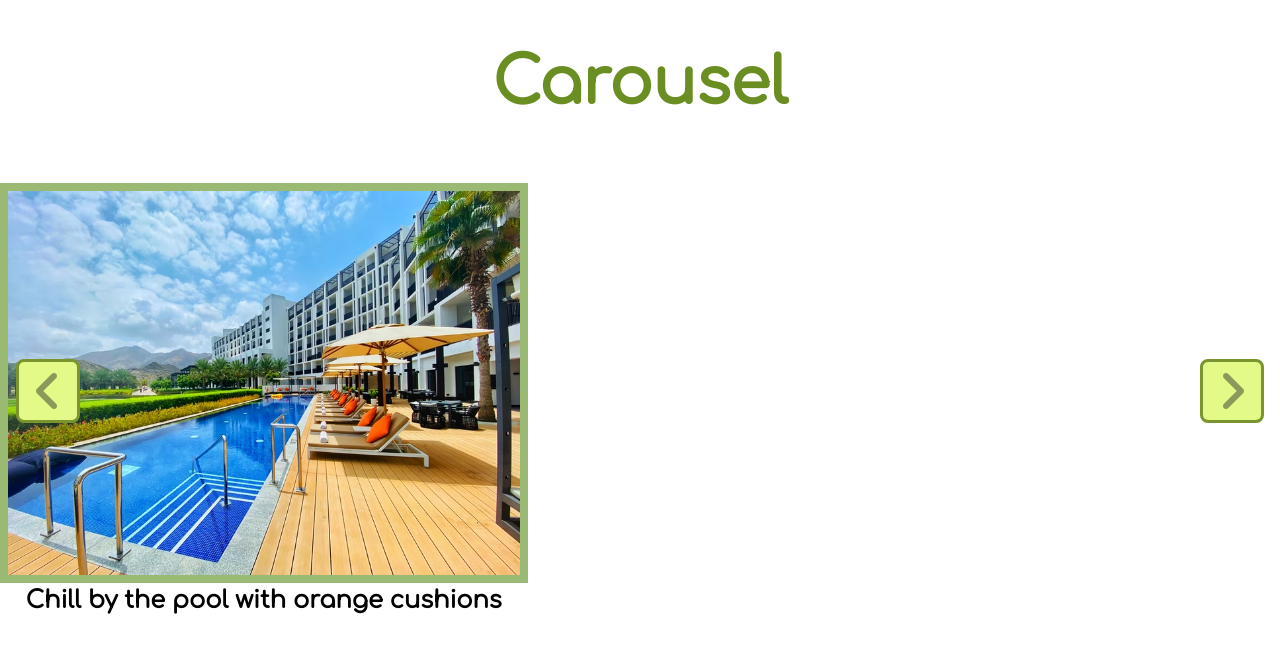
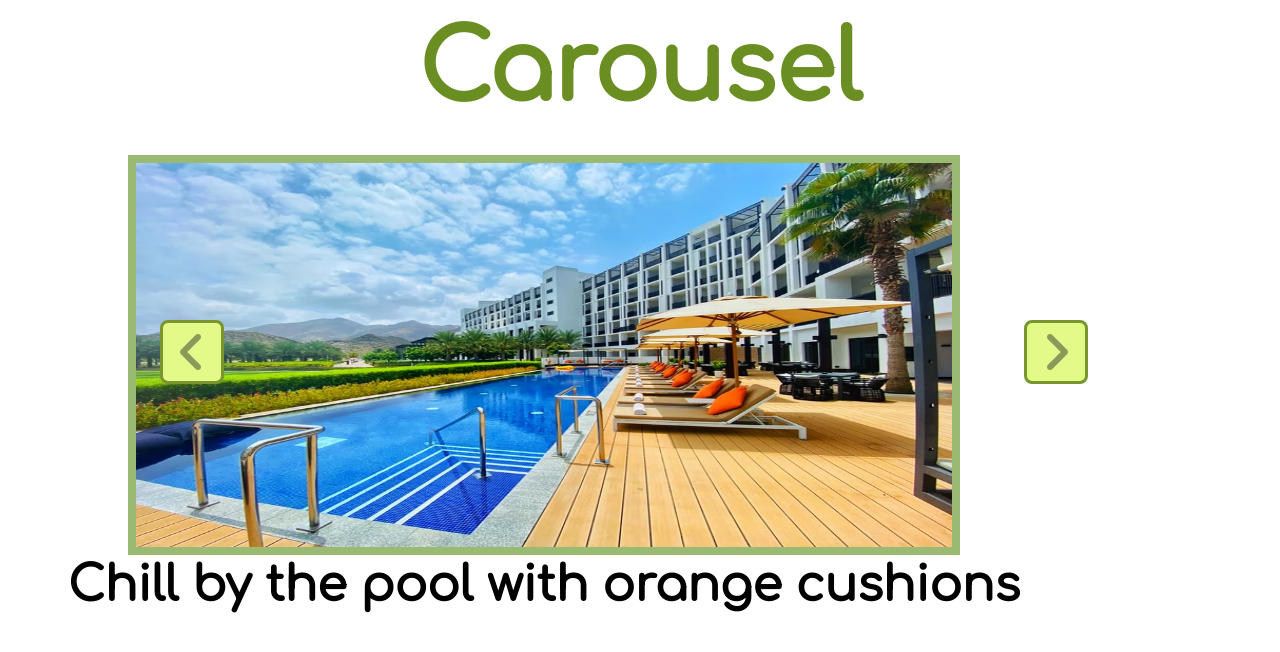
Before and after one commit to VioletViolaVi/carousel, a plain HTML site: page index.html in a window 1280 px wide. Drawn offline with Linux system fonts and the light colour scheme.

Commit message:
make carousel responsive on different screen sizes

```diff
--- a/styles/styles.css
+++ b/styles/styles.css
@@ -31,6 +31,19 @@ a {
   }
 }
 
+@media (min-width: 830px) {
+  .title-container h1 {
+    font-size: 5rem;
+  }
+}
+
+@media (min-width: 1115px) {
+  .title-container h1 {
+    margin: 1rem;
+    font-size: 6rem;
+  }
+}
+
 /************************************************** carousel */
 .carousel-section {
   display: flex;
@@ -46,7 +59,6 @@ a {
 
 .img-container img {
   width: 100%;
-  height: 25rem;
   border: solid 0.5rem #9ab973;
 }
 
@@ -54,6 +66,31 @@ a {
   #imgText {
     font-size: 1.5rem;
     font-weight: 600;
+  }
+}
+
+@media (min-width: 830px) {
+  .img-container img {
+    width: 52rem;
+    height: 25rem;
+  }
+  #imgText {
+    font-size: 2rem;
+  }
+}
+
+@media (min-width: 1115px) {
+  .img-container img {
+    margin: auto 8rem;
+  }
+  #imgText {
+    font-size: 3rem;
+  }
+}
+
+@media (min-width: 1366px) {
+  .img-container img {
+    width: 67.5rem;
   }
 }
 
@@ -84,18 +121,19 @@ a {
   color: #9ab973;
 }
 
-.left {
-  position: absolute;
-  left: 1rem;
-  top: 12rem;
+.left,
+.right {
+  position: fixed;
+  top: 16rem;
   z-index: 1;
 }
 
+.left {
+  left: 1rem;
+}
+
 .right {
-  position: absolute;
   right: 1rem;
-  top: 12rem;
-  z-index: 1;
 }
 
 @media (min-width: 529px) {
@@ -103,8 +141,31 @@ a {
     width: 4rem;
     height: 4rem;
   }
-
   .arrows i {
     font-size: 3rem;
   }
+  .left,
+  .right {
+    top: 21rem;
+  }
 }
+
+@media (min-width: 830px) {
+  .left,
+  .right {
+    top: 24rem;
+  }
+}
+
+@media (min-width: 1115px) {
+  .left,
+  .right {
+    top: 20rem;
+  }
+  .left {
+    left: 10rem;
+  }
+  .right {
+    right: 12rem;
+  }
+}
```
